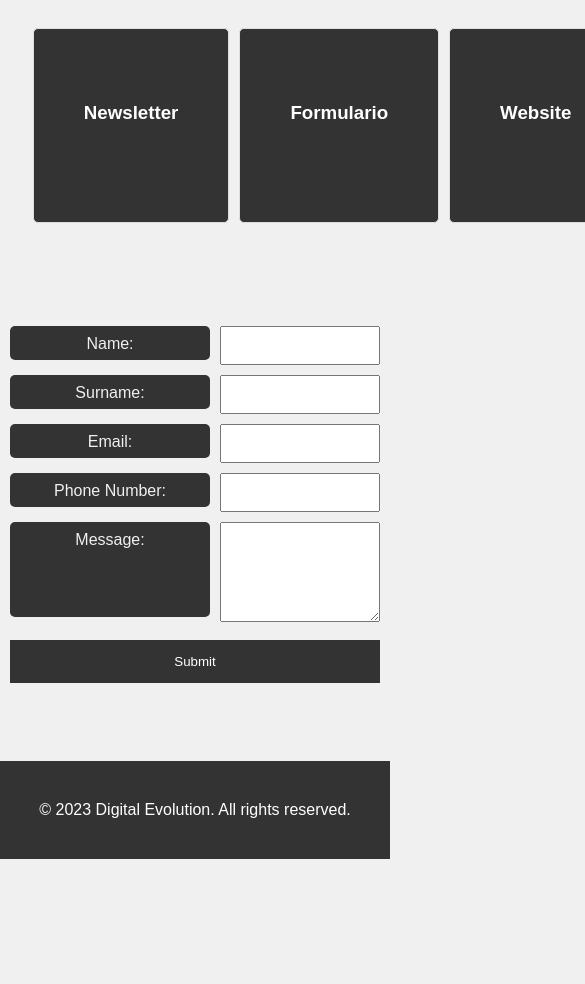
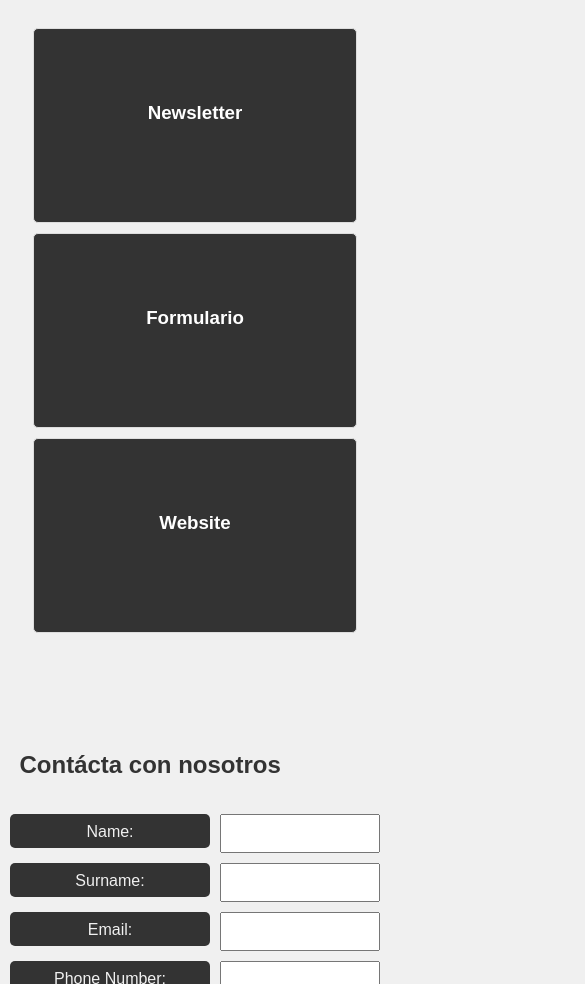
Before and after one commit to JordiCalafGonzalez/Portfolio, a plain HTML site: page index.html in a window 390 px wide. Shown: the part 962-1946 px from the top of the page, 585 px wide, since content can reach past the window. Before the commit the page ends 1821 px from the top, so only its background shows below. Drawn offline with Linux system fonts and the light colour scheme.

Commit message:
continuación

```diff
--- a/CSS/styles.css
+++ b/CSS/styles.css
@@ -135,6 +135,14 @@ footer {
     #home{
         background-image: none;
     }
+
+    #services-cont{
+        flex-direction: column;
+    }
+
+    .card{
+        width: auto;
+    }
     form {
         max-width: 600px;
         margin: 0 auto;
--- a/index.html
+++ b/index.html
@@ -10,7 +10,7 @@
     <header>
         <nav class="navbar">
             <a class="navbar-brand" href="#" style="float: left;">Digital Evolution</a>
-            <a href="">Newsletter</a>
+            <a href="./newsletter.html" target="_blank">Newsletter</a>
             <a href="#contact">Contacto</a>
             <a href="#services">Servicios</a>
             <a href="#about">Sobre Nosotros</a>
@@ -60,6 +60,7 @@
         </section>
 
         <section id="contact">
+            <h2 style="padding-left: 5%;">Contácta con nosotros</h2>
             <form>
                 <label for="name">Name:</label>
                 <input type="text" id="name" name="name" required>
```
Also changed, not shown: newsletter.html (+1 -2 lines), Assets/formulario.jpg (added), Assets/newsletter.jpg (added), Assets/website.jpg (added).
